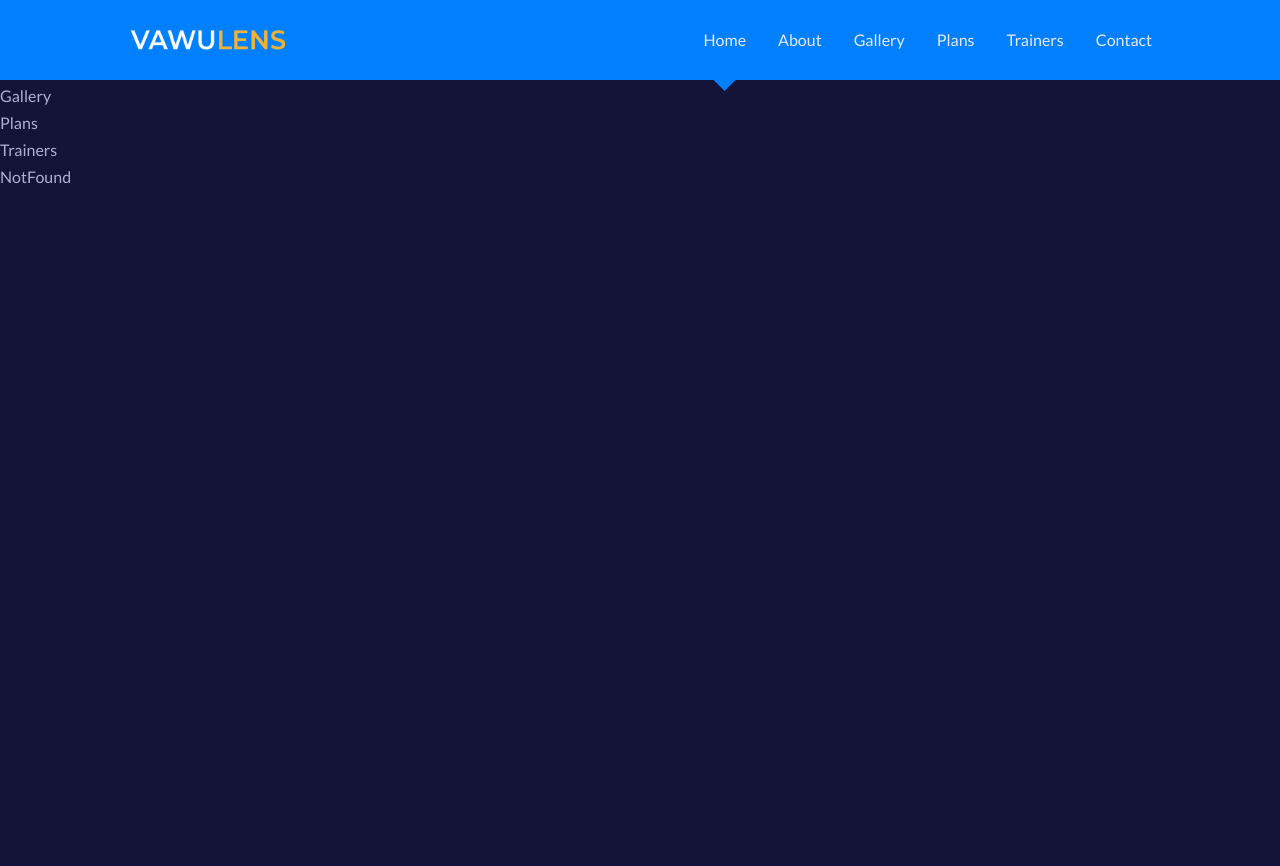
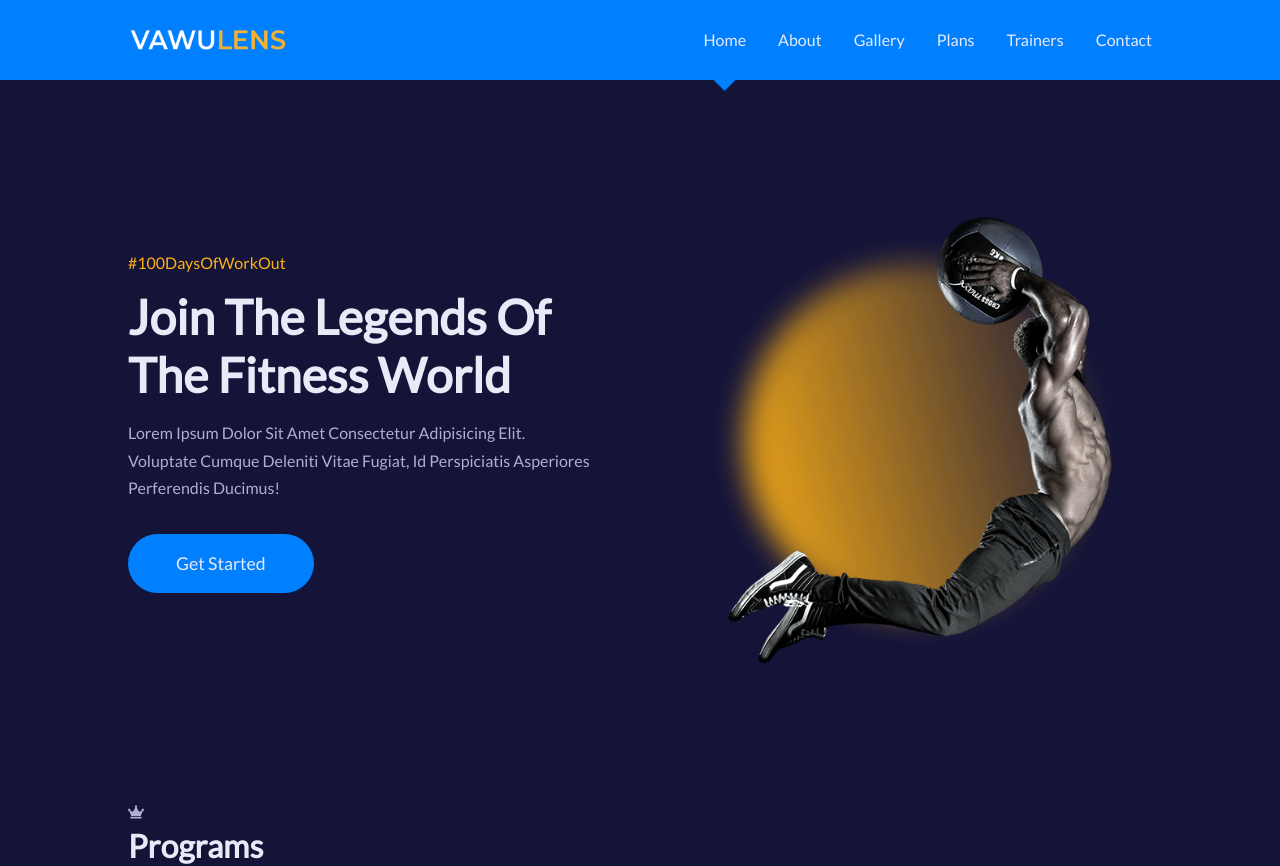
Before and after one commit to H-miracle/myfitnessapp, a React (Create React App) app: page / in a window 1280 px wide. Before the commit the page ends 800 px from the top, so only its background shows below. Built offline with nearby package versions, Linux system fonts and the light colour scheme; the HTML template or start-up script is replaced by a standard one.

Commit message:
cards created

```diff
--- a/src/App.jsx
+++ b/src/App.jsx
@@ -1,5 +1,5 @@
 
-import { BrowserRouter, Router, Route } from 'react-router-dom'
+import { BrowserRouter, Routes, Route } from 'react-router-dom'
 import React from 'react'
 import About from './pages/about/About'
 import Home from './pages/home/Home'
@@ -14,13 +14,15 @@ const App = () => {
   return (
     <BrowserRouter>
       <Navbar />
-      <Home />
-      <About />
-      <Contact />
-      <Gallery />
-      <Plans />
-      <Trainers />
-      <NotFound />
+      <Routes>
+        <Route index element={<Home/>} />
+        <Route path='/about' element={<About/>} />
+        <Route path='/contact' element={<Contact/>} />
+        <Route path='/gallery' element={<Gallery/>} />
+        <Route path='/plans' element={<Plans/>} />
+        <Route path='/traines' element={<Trainers/>} />
+        <Route path='*' element={<NotFound/>} />
+      </Routes>
 
     </BrowserRouter>
   )
--- /dev/null
+++ b/src/UI/Card.jsx
@@ -0,0 +1,11 @@
+import React from 'react'
+
+const Card = ({className, children}) => {
+  return (
+    <article className={`card ${className}`}>
+      {children}
+    </article>
+  )
+}
+
+export default Card
--- /dev/null
+++ b/src/components/MainHeader.jsx
@@ -0,0 +1,32 @@
+import '../pages/home/home.css'
+import { Link } from 'react-router-dom'
+import Image from '../images/main_header.png'
+
+const MainHeader = () => {
+  return (
+    <header className='main__header'>
+      <div className="container main__header-container">
+
+        {/* ====HEADER LEFT SECTION====== */}
+        <div className="main__header-left">
+          <h4>#100DaysOfWorkOut</h4>
+          <h1>join the legends of the fitness world</h1>
+          <p> Lorem ipsum dolor sit amet consectetur adipisicing elit. Voluptate cumque deleniti vitae fugiat, id perspiciatis asperiores perferendis ducimus!
+          </p>
+          <Link to='/plans' className='btn lg'>Get Started</Link>
+        </div>
+
+        {/* =====HEADER RIGHT SECTION */}
+        <div className="main__header-right">
+          <div className="main__header-circle"></div>
+          <div className="main__header-image">
+            <img src={Image} alt="Main Header" />
+          </div>
+
+        </div>
+      </div>
+    </header>
+  )
+}
+
+export default MainHeader
--- a/src/components/Navbar.jsx
+++ b/src/components/Navbar.jsx
@@ -16,7 +16,7 @@ const Navbar = () => {
   return (
     <nav>
       <div className="container nav__container">
-         <Link to='/' className='logo'>
+         <Link to='/' className='logo' onClick={()=> setIsNavShowing(false)}>
             <img src={Logo} alt="Nav logo" />
          </Link>
          <ul className= {`nav__links ${isNavShowing ? 'show__nav' : 'hide__nav'}`} >
@@ -24,13 +24,13 @@ const Navbar = () => {
                links.map(({name, path}, index) => {
                   return (
                      <li key={index}>
-                        <NavLink to={path} className= {({isActive}) => isActive ? 'active-nav' : ''}> {name}</NavLink>
+                        <NavLink to={path} className= {({isActive}) => isActive ? 'active-nav' : ''} onClick={ ()=> setIsNavShowing(prev => !prev)}> {name}</NavLink>
                      </li>
                   )
                })
             }
          </ul>
-         <button className="nav__toggle-btn" onClick={() => setIsNavShowing(!isNavShowing)}>
+         <button className="nav__toggle-btn" onClick={() => setIsNavShowing(prev => !prev)}>
             {isNavShowing ? <FaTimes/> : <FaBars/>}
          </button>
       </div>
--- /dev/null
+++ b/src/components/Programs.jsx
@@ -0,0 +1,31 @@
+import { FaCrown } from "react-icons/fa"
+import { programs } from "../data"
+import Card from "../UI/Card"
+import SectionHead from "./SectionHead"
+
+const Programs = () => {
+  return (
+      <section className="programs">
+         <div className="container programs__container">
+            <SectionHead
+               icon={<FaCrown/>}
+               title="Programs"
+            />
+         </div>
+         <div className="programs__wrapper">
+            {
+               programs.map(({id, icon, title, info, path}) => {
+                  return (
+                     <Card className='programs__program' key={id}>
+
+                     </Card>
+                  )
+               })
+            }
+         </div>
+
+      </section>
+  )
+}
+
+export default Programs
--- /dev/null
+++ b/src/components/SectionHead.jsx
@@ -0,0 +1,12 @@
+
+
+const SectionHead = ({icon, title, className}) => {
+  return (
+   <div className={`section__head ${className}`}>
+      <span>{icon} </span>
+      <h2>{title} </h2>
+   </div>
+  )
+}
+
+export default SectionHead
--- a/src/index.css
+++ b/src/index.css
@@ -59,3 +59,27 @@ img {
    object-fit: cover;
    width: 100%;
 }
+.btn {
+   color: var(--color-gray-100);
+   width: fit-content;
+   margin: 0 auto;
+   padding: 0.9rem 2rem;
+   background: var(--color-primary);
+   border-radius: 1.5rem;
+   transition: var(--transition);
+}
+.btn:hover {
+   background: var(--color-secondary);
+   color: var(--color-primary);
+}
+.btn.lg {
+   padding: 1.2rem 3rem;
+   border-radius: 2rem;
+   font-size: 1.1rem;
+}
+.btn.sm {
+   padding: 04rem 1.2rem;
+}
+.btn.sm:hover {
+   background: var(--color-gray-100);
+}
--- a/src/pages/home/Home.jsx
+++ b/src/pages/home/Home.jsx
@@ -1,8 +1,14 @@
 import './home.css'
+import MainHeader from '../../components/MainHeader'
+import Programs from '../../components/Programs'
+
 
 const Home = () => {
   return (
-    <div>Home</div>
+    <>
+      <MainHeader />
+      <Programs/>
+    </>
   )
 }
 
--- a/src/pages/home/home.css
+++ b/src/pages/home/home.css
@@ -0,0 +1,46 @@
+.main__header {
+   width: 100vw;
+   height: calc(100vh - 5rem);
+   display: grid;
+   place-items: center;
+   margin-top: 5rem;
+
+}
+.main__header-container {
+   grid-template-columns: 1fr 1fr;
+   gap: 6rem;
+   display: grid;
+   align-items: center;
+   justify-content: space-between;
+}
+.main__header-left {
+   margin-top: -3rem;
+   text-transform: capitalize;
+}
+.main__header-left h4 {
+   margin-bottom: 1rem;
+   color: var(--color-secondary);
+   font-weight: 400;
+}
+.main__header-left p {
+   margin: 1rem 0 3rem ;
+}
+.main__header-right {
+   display: grid;
+   place-items: center;
+   position: relative;
+}
+.main__header-right img {
+   height: 28rem;
+}
+.main__header-circle {
+   width: 22rem;
+   height: 22rem;
+   position: absolute;
+   background: linear-gradient(75deg, var(--color-secondary), transparent);
+   border-radius: 50%;
+   filter: blur(15px);
+}
+.main__header-image {
+   position: relative;
+}
```
Also changed, not shown: src/components/Header.jsx (deleted).
